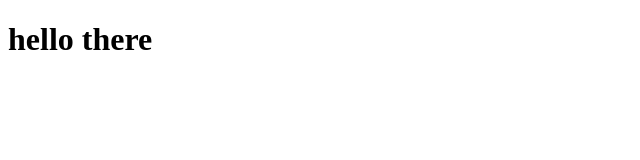
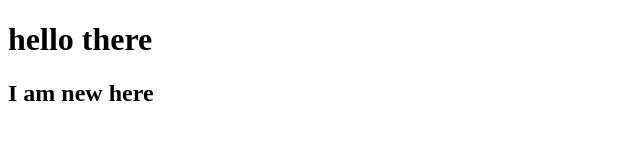
Before and after one commit to MoDev1/demo-repo3, a plain HTML site: page index.html in a window 1280 px wide. Shown: the whole page, without its empty margins (0-640 px from the left). Drawn offline with Linux system fonts and the light colour scheme.

Commit message:
added h2

```diff
--- a/index.html
+++ b/index.html
@@ -8,5 +8,6 @@
   </head>
   <body>
     <h1>hello there</h1>
+    <h2>I am new here</h2>
   </body>
 </html>
```
